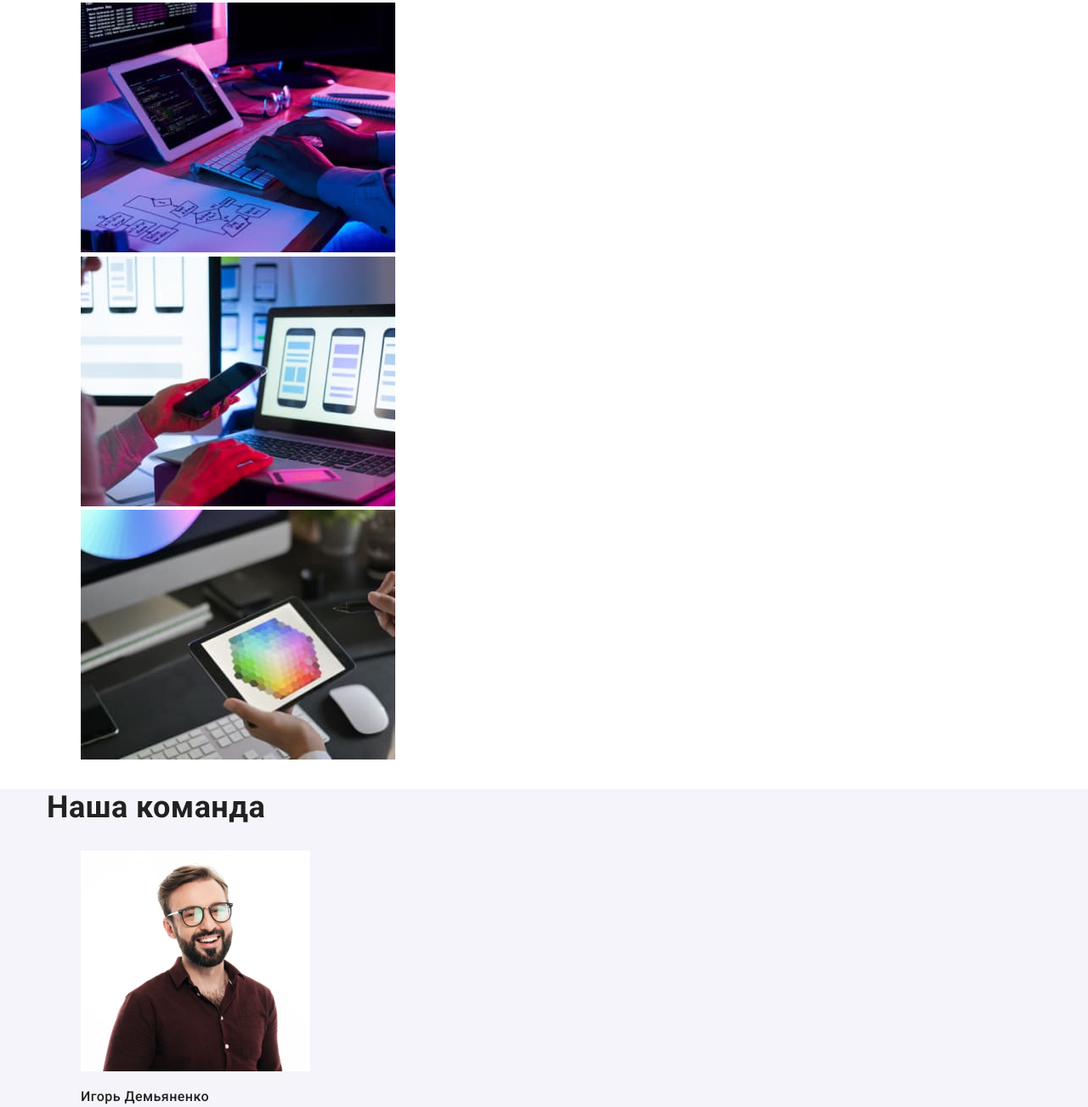
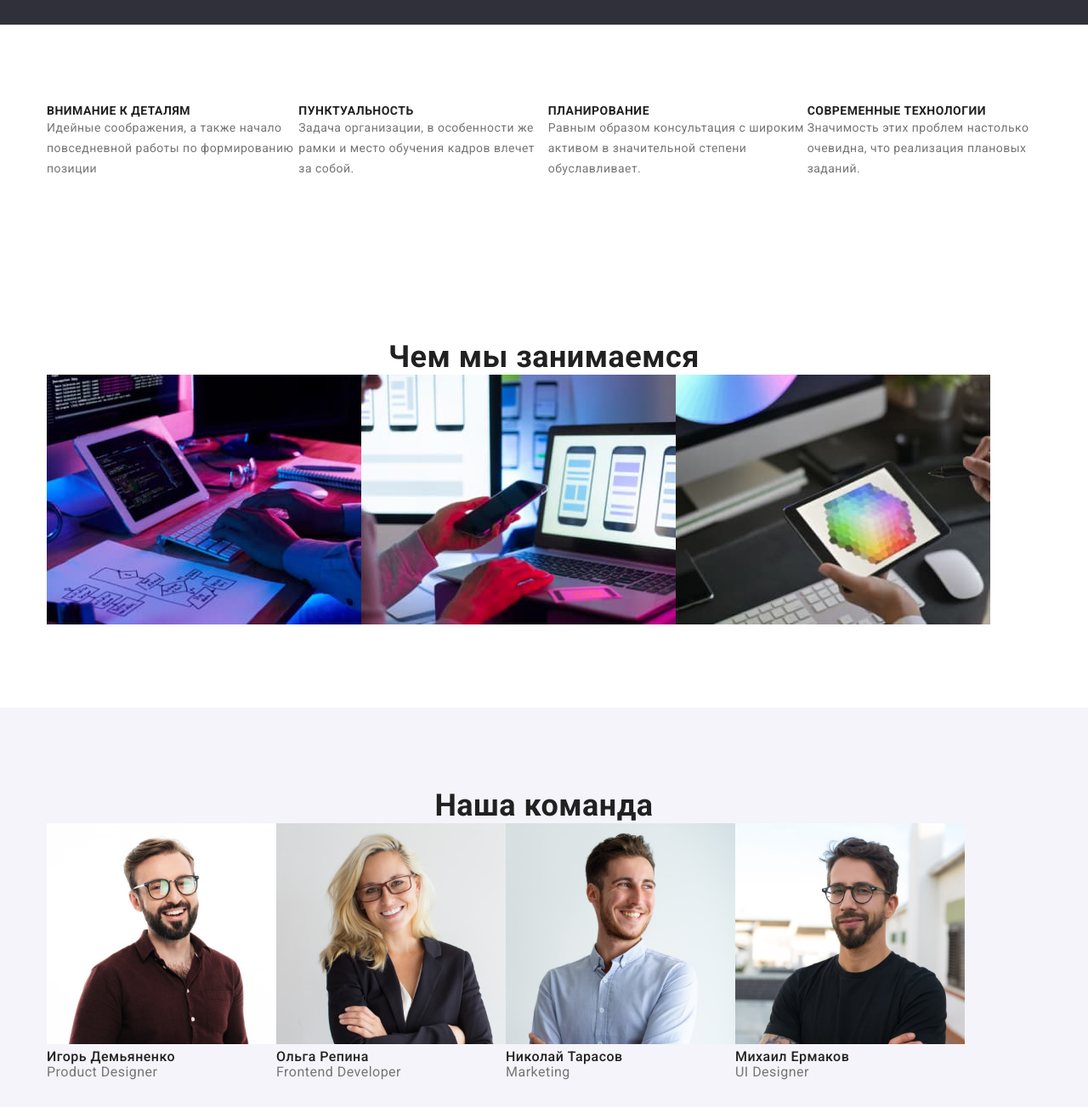
Before and after one commit to VolodymyrBashtanyuk/goit-markup-hw-03, a plain HTML site: page index.html in a window 1280 px wide. Shown: the part 639-1942 px from the top of the page at 85% size. Drawn offline with nearby package versions, Linux system fonts and the light colour scheme.

Commit message:
Added positioning  in index.html pages

```diff
--- a/css/styles.css
+++ b/css/styles.css
@@ -18,8 +18,11 @@ body {
   list-style: none;
 }
 
-/* сброс ростояния елементов */
-
+/* сброс ростояния елементов и разметка */
+.section {
+  padding-top: 94px;
+  padding-bottom: 94px;
+}
 /* размеры страницы */
 .container {
   width: 1200px;
@@ -42,6 +45,15 @@ body {
 }
 
 /* ссылки шапка и подвал*/
+.nav,
+.contacts {
+  margin: 0;
+  padding: 0;
+  display: flex;
+}
+/* .nav {
+  display: flex;
+} */
 .nav .link,
 .contacts .link {
   font-weight: 500;
@@ -50,7 +62,14 @@ body {
   color: inherit;
   text-decoration: none;
   letter-spacing: 0.02em;
+  /* margin-right: 50px; */
 }
+.nav .link:not(:last-child) {
+  margin-right: 50px;
+}
+/* .contacts .link:last-child {
+  margin-right: 0;
+} */
 .contacts .link {
   color: #757575;
 }
@@ -63,8 +82,10 @@ body {
 /* Герой секция */
 .hero {
   background-color: var(--footer-hero-background);
-  /* align-items: center;
-  text-align: center; */
+  height: 600px;
+  align-items: center;
+  text-align: center;
+  justify-content: center;
 }
 .hero-title {
   color: #ffffff;
@@ -84,6 +105,9 @@ body {
   line-height: 1.88;
   letter-spacing: 0.06em;
   cursor: pointer;
+  box-shadow: 0px 4px 4px rgba(0, 0, 0, 0.15);
+  border-radius: 4px;
+  border: 0;
 }
 .hero .btn:hover,
 .herro.btn:focus {
@@ -91,45 +115,72 @@ body {
 }
 
 /* умение компании */
+.skills {
+  margin: 0;
+  padding: 0;
+  display: flex;
+}
 .skills-title {
   font-weight: 700;
   font-size: 14px;
   line-height: 1.14;
   text-transform: uppercase;
+  margin: 0;
+  padding: 0;
 }
 .skills-text {
   color: #757575;
   font-weight: 400;
   font-size: 14px;
   line-height: 1.71;
+  margin: 0;
+  padding: 0;
 }
 
 /* деятельность компании  */
 .images-title,
-.team-subjuct {
+.team-title {
   font-weight: 700;
   font-size: 36px;
   line-height: 1.17;
+  margin: 0;
+  padding: 0;
+  text-align: center;
+}
+.images-list,
+.team-list {
+  margin: 0;
+  padding: 0;
+  display: flex;
 }
 
 /* Сотрудники компании */
 .team {
   background-color: var(--sub-backgrount);
 }
-.team-title {
+.team-subtitle {
   font-weight: 500;
   font-size: 16px;
   line-height: 1.19;
+  margin: 0;
+  padding: 0;
 }
 .team-text {
   font-weight: 400;
   font-size: 16px;
   line-height: 1.17;
   color: #757575;
+  margin: 0;
+  padding: 0;
 }
 
 /*секция main portfolio */
 /* кнопки */
+
+.gallery {
+  margin: 0;
+  padding: 0;
+}
 .gallery-btn {
   background-color: var(--sub-backgrount);
   font-weight: 500;
@@ -147,6 +198,10 @@ body {
 }
 
 /* проекты  */
+.project-list {
+  margin: 0;
+  padding: 0;
+}
 .project-link {
   text-decoration: none;
   color: inherit;
@@ -156,12 +211,16 @@ body {
   font-size: 18px;
   line-height: 2;
   letter-spacing: 0.06em;
+  margin: 0;
+  padding: 0;
 }
 .project-text {
   font-weight: 400;
   font-size: 16px;
   line-height: 1.88;
   color: #757575;
+  margin: 0;
+  padding: 0;
 }
 
 /* подвал */
--- a/index.html
+++ b/index.html
@@ -56,7 +56,7 @@
         </section>
 
         <!-- умение компании. <h2>Company skill</h2> должно быть   -->
-        <section>
+        <section class="section">
            <div class="container">
                 <ul class=" skills list">
                     <li>
@@ -80,7 +80,7 @@
         </section>
 
         <!-- деятельность компании -->
-        <section class="images">
+        <section class="images section">
             <div class="container">
                 <h2 class="images-title">Чем мы занимаемся</h2>
                 <ul class="images-list list">
@@ -98,28 +98,28 @@
         </section>
 
         <!-- Сотрудники компании -->
-        <section class="team">
+        <section class="team section">
            <div class="container">
-                <h2 class="team-subjuct">Наша команда</h2>
+                <h2 class="team-title">Наша команда</h2>
                 <ul class="team-list list">
                     <li>
                         <img src="./images/Product-Designer.jpg" alt="Игорь Демьяненко" width="270" height="260">
-                        <h3 class="team-title">Игорь Демьяненко</h3>
+                        <h3 class="team-subtitle">Игорь Демьяненко</h3>
                         <p class="team-text" lang="en">Product Designer</p>
                     </li>
                     <li>
                         <img src="./images/Frontend-Developer.jpg" alt="Ольга Репина" width="270" height="260">
-                        <h3 class="team-title">Ольга Репина</h3>
+                        <h3 class="team-subtitle">Ольга Репина</h3>
                         <p class="team-text" lang="en">Frontend Developer</p>
                     </li>
                     <li>
                         <img src="./images/Marketing.jpg" alt="Николай Тарасов" width="270" height="260">
-                        <h3 class="team-title">Николай Тарасов</h3>
+                        <h3 class="team-subtitle">Николай Тарасов</h3>
                         <p class="team-text" lang="en">Marketing</p>
                     </li>
                     <li>
                         <img src="./images/UI-Designer.jpg" alt="Михаил Ермаков" width="270" height="260">
-                        <h3 class="team-title">Михаил Ермаков</h3>
+                        <h3 class="team-subtitle">Михаил Ермаков</h3>
                         <p class="team-text" lang="en">UI Designer</p>
                     </li>
                 </ul>
```
